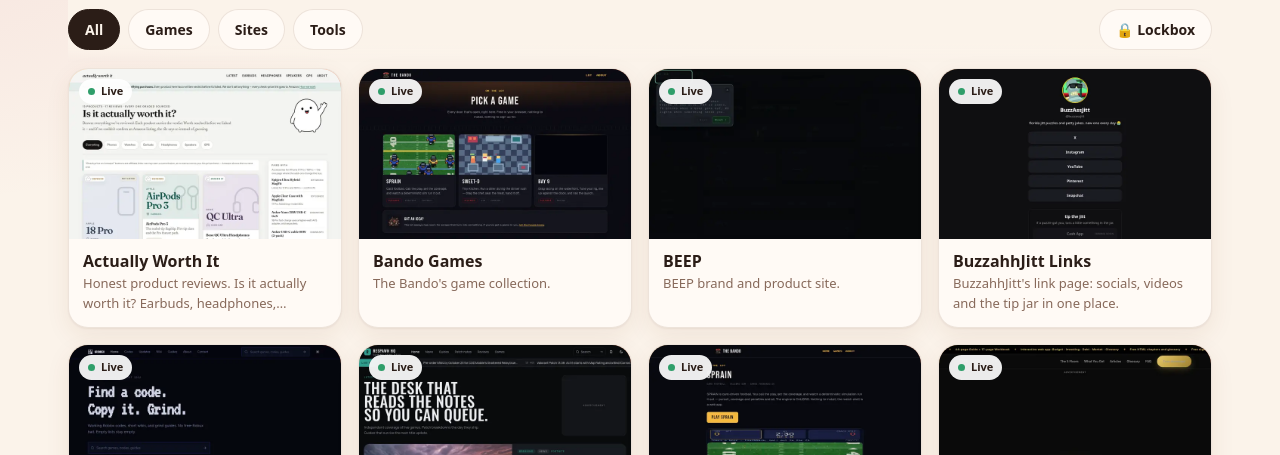
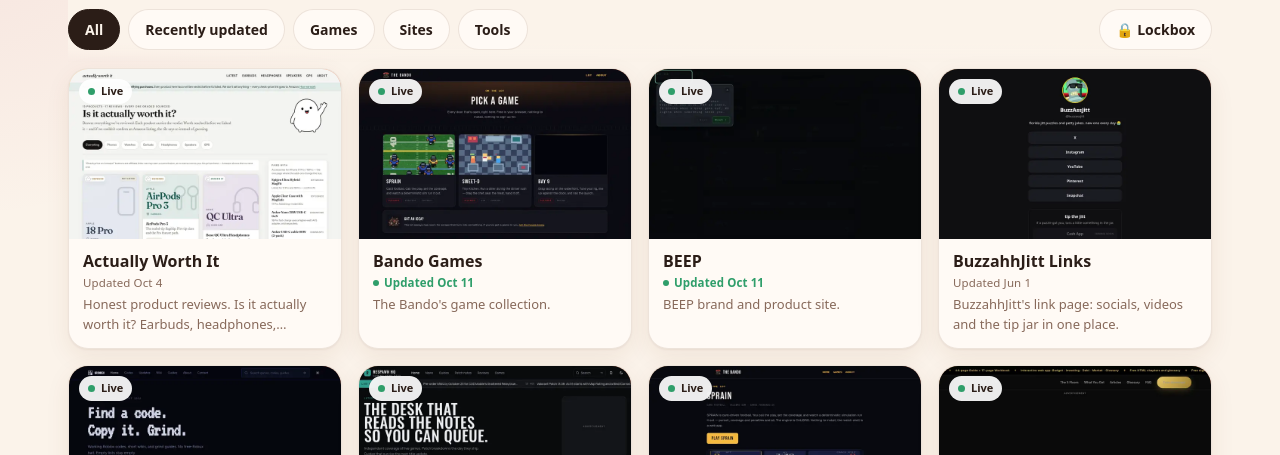
Before and after one commit to T0PK1DK/t0pk1dk, a website: page index.html in a window 1280 px wide. Shown: the part 345-800 px from the top of the page. Drawn offline with Linux system fonts and the light colour scheme.

Commit message:
Toy Box: Recently updated sort + date on each card; refresh Bay 9 and Invert previews (#7)
Co-authored-by: T0PK1DK <T0PK1DK@users.noreply.github.com>

```diff
--- a/css/toybox.css
+++ b/css/toybox.css
@@ -43,6 +43,9 @@ h1{font-size:clamp(30px,6vw,48px);line-height:1.08;margin:0 0 12px;letter-spacin
 .thumb .badge{position:absolute;left:10px;top:10px}
 .card-body{padding:12px 14px 14px}
 .card h3{margin:0 0 3px;font-size:16px;line-height:1.25}
+.card .upd{display:block;margin:0 0 4px;font-size:11.5px;color:var(--muted);letter-spacing:.01em}
+.card .upd.fresh{color:var(--live);font-weight:600}
+.card .upd.fresh::before{content:"";display:inline-block;width:6px;height:6px;border-radius:50%;background:var(--live);margin-right:5px;vertical-align:1px}
 .card p{margin:0;font-size:13px;color:var(--muted);display:-webkit-box;-webkit-line-clamp:2;-webkit-box-orient:vertical;overflow:hidden}
 @media (max-width:540px){.card p{display:none}.card-body{padding:10px 12px 12px}.card h3{font-size:15px}}
 .badge{display:inline-flex;align-items:center;gap:6px;font-size:11px;font-weight:700;padding:4px 9px;border-radius:999px;background:rgba(255,255,255,.92);color:#2b1d17;backdrop-filter:blur(6px)}
--- a/data/projects.json
+++ b/data/projects.json
@@ -97,8 +97,8 @@
       "category": "game",
       "status": "In progress",
       "liveUrl": "https://drag.thebando.cc",
-      "lastUpdated": "2026-06-01",
-      "updateNote": "Playable now and still getting updates."
+      "lastUpdated": "2026-10-15",
+      "updateNote": "Night city drag strip, 4 new cars, a cleaner race screen and real 3D cars in the lot and garage."
     },
     {
       "id": "invert",
@@ -107,7 +107,7 @@
       "category": "game",
       "status": "In progress",
       "liveUrl": "https://invert-game.pages.dev",
-      "lastUpdated": "2026-10-12",
+      "lastUpdated": "2026-10-15",
       "updateNote": "Playable now and still getting updates."
     },
     {
@@ -187,7 +187,7 @@
       "category": "game",
       "status": "Android app",
       "liveUrl": null,
-      "lastUpdated": "2026-06-01",
+      "lastUpdated": "2026-10-14",
       "updateNote": "Android app in progress. No web version yet."
     },
     {
--- a/index.html
+++ b/index.html
@@ -41,6 +41,7 @@
 
     <div class="chips" role="group" aria-label="Filter projects">
       <button class="chip" type="button" data-filter="all" aria-pressed="true">All</button>
+      <button class="chip" type="button" data-filter="recent" aria-pressed="false">Recently updated</button>
       <button class="chip" type="button" data-filter="game" aria-pressed="false">Games</button>
       <button class="chip" type="button" data-filter="site" aria-pressed="false">Sites</button>
       <button class="chip" type="button" data-filter="tool" aria-pressed="false">Tools</button>
--- a/js/toybox.js
+++ b/js/toybox.js
@@ -22,6 +22,8 @@
   });
 
   const initials = (n) => n.replace(/[^A-Za-z0-9 ]/g, "").split(/\s+/).filter(Boolean).slice(0, 2).map((w) => w[0]).join("").toUpperCase();
+  const fmtDate = (d) => { const t = new Date(`${d}T12:00:00`); return isNaN(t) ? "" : t.toLocaleDateString("en-US", { month: "short", day: "numeric", ...(t.getFullYear() !== new Date().getFullYear() ? { year: "numeric" } : {}) }); };
+  const isFresh = (d) => { const t = new Date(`${d}T12:00:00`); return !isNaN(t) && Date.now() - t < 7 * 864e5; };
   const host = (u) => { try { return new URL(u).host + (new URL(u).pathname.length > 1 ? new URL(u).pathname : ""); } catch { return ""; } };
 
   // Sheet
@@ -36,7 +38,7 @@
     $("[data-sheet-kind]").textContent = p.kind || "";
     $("[data-sheet-title]").textContent = p.name;
     $("[data-sheet-desc]").textContent = p.description || "";
-    $("[data-sheet-note]").textContent = p.note || "";
+    $("[data-sheet-note]").textContent = [p.note, p.lastUpdated && `Updated ${fmtDate(p.lastUpdated)}`].filter(Boolean).join(" · ");
     const open = $("[data-sheet-open]"), nolink = $("[data-sheet-nolink]");
     if (p.url) {
       open.hidden = false; open.href = p.url;
@@ -59,7 +61,7 @@
     <button class="card" type="button" style="--i:${i}" data-idx="${i}" aria-label="${esc(p.name)}, ${esc(p.status)}. Open preview">
       <div class="thumb">${p.image ? `<img src="${esc(p.image)}" alt="" loading="lazy" decoding="async" width="720" height="450">` : `<div class="thumb-empty thumb">${esc(initials(p.name))}</div>`}
         <span class="badge ${BADGE[p.status] || ""}">${esc(p.status)}</span></div>
-      <div class="card-body"><h3>${esc(p.name)}</h3><p>${esc(p.description)}</p></div>
+      <div class="card-body"><h3>${esc(p.name)}</h3>${p.lastUpdated ? `<span class="upd${isFresh(p.lastUpdated) ? " fresh" : ""}">Updated ${esc(fmtDate(p.lastUpdated))}</span>` : ""}<p>${esc(p.description)}</p></div>
     </button>`;
 
   const renderInto = (el, list) => {
@@ -70,7 +72,8 @@
 
   const grid = $("[data-grid]");
   let all = [];
-  const show = (f) => renderInto(grid, f === "all" ? all : all.filter((p) => p.category === f));
+  const byRecent = (a, b) => String(b.lastUpdated).localeCompare(String(a.lastUpdated));
+  const show = (f) => renderInto(grid, f === "all" ? all : f === "recent" ? [...all].sort(byRecent) : all.filter((p) => p.category === f));
   document.querySelectorAll("[data-filter]").forEach((b) => b.addEventListener("click", () => {
     document.querySelectorAll("[data-filter]").forEach((x) => x.setAttribute("aria-pressed", String(x === b)));
     show(b.dataset.filter);
```
Also changed, not shown: HANDOFF.md (+4 -0 lines), assets/previews/bay-9.webp, assets/previews/invert.webp.
